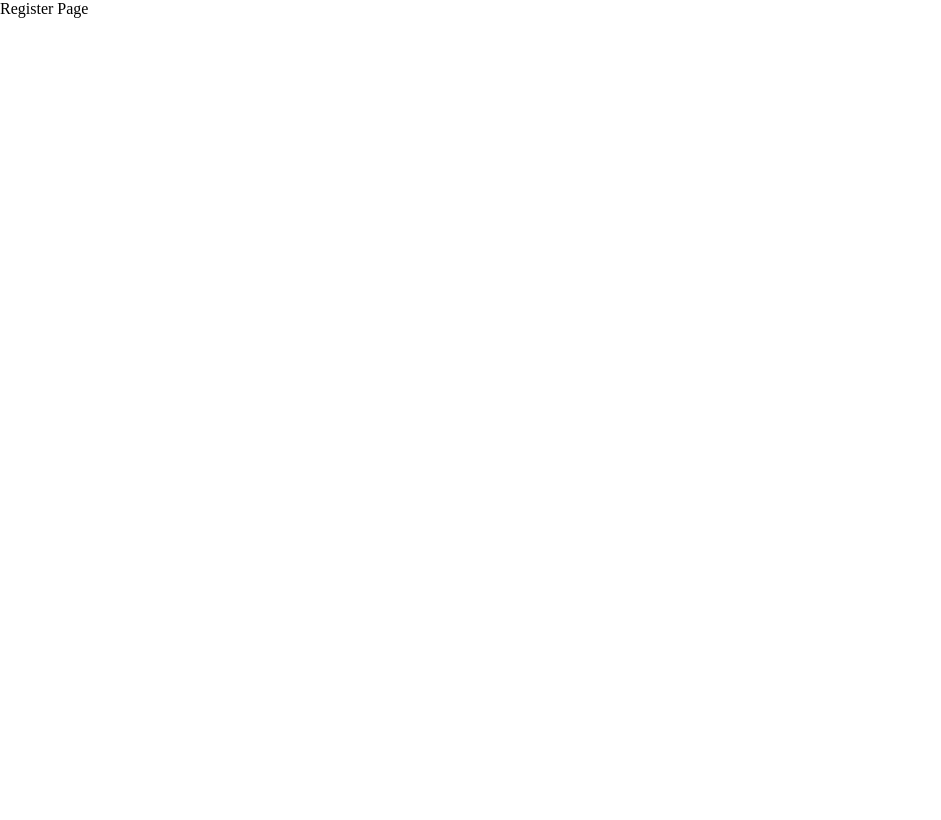
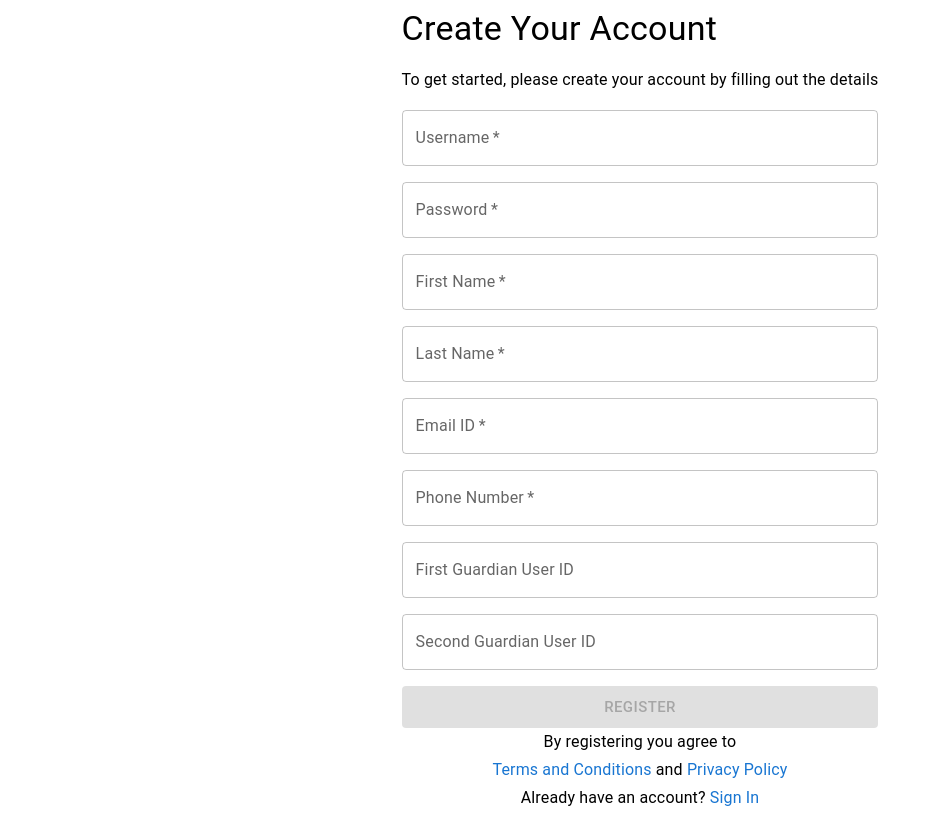
Before and after one commit to kradib/omni-health-ui, a React (Vite) app: page /register in a window 1280 px wide. Shown: the whole page, without its empty margins (0-941 px from the left). Built offline with nearby package versions, Linux system fonts and the light colour scheme.

Commit message:
Add UI for register page

```diff
--- /dev/null
+++ b/src/interface/IUserDetails.ts
@@ -0,0 +1,10 @@
+export interface IUserDetails {
+    username: String,
+    password: String,
+    firstName: String,
+    lastName: String,
+    emailId: String,
+    phoneNumber: String,
+    firstGuardianUserId?: String,
+    secondGuardianUserId?: String
+}
--- a/src/pages/Register.tsx
+++ b/src/pages/Register.tsx
@@ -1,5 +1,191 @@
+import TextField from "@mui/material/TextField";
+import Typography from "@mui/material/Typography";
+import Button from "@mui/material/Button";
+import Stack from "@mui/material/Stack";
+import Box from "@mui/material/Box";
+import Link from "@mui/material/Link";
+import { useState } from "react";
+import { IUserDetails } from "../interface/IUserDetails";
+import { validateEmail } from "../utils/Utils";
+
 const Register = () => {
-    return <div>Register Page</div>;
+    const [userDetails, setUserDetails] = useState<IUserDetails>({
+        username: "",
+        password: "",
+        firstName: "",
+        lastName: "",
+        emailId: "",
+        phoneNumber: "",
+        firstGuardianUserId: "",
+        secondGuardianUserId: "",
+    });
+
+    function isValidInput(userDetails: IUserDetails) {
+        return (
+            userDetails.username.length > 0 &&
+            userDetails.password.length > 0 &&
+            userDetails.firstName.length > 0 &&
+            userDetails.lastName.length > 0 &&
+            userDetails.emailId.length > 0 &&
+            validateEmail(userDetails.emailId) &&
+            userDetails.phoneNumber.length > 0
+        );
+    }
+
+    return (
+        <>
+            <Box
+                sx={{
+                    display: "flex",
+                    justifyContent: "center"
+                }}
+            >
+                <Box
+                    sx={{
+                        display: "flex",
+                        flexDirection: "column",
+                        justifyContent: "space-between",
+                        alignItems: "center",
+                        alignContent: "center",
+                        minHeight: "98vh",
+                        p: 1,
+                    }}
+                >
+                    <Stack spacing={2}>
+                        <Typography variant="h4">Create Your Account</Typography>
+                        <Typography variant="subtitle1">
+                            To get started, please create your account by filling out the
+                            details
+                        </Typography>
+
+                        <TextField
+                            id="username"
+                            label="Username"
+                            required
+                            onChange={(e) =>
+                                setUserDetails({ ...userDetails, username: e.target.value })
+                            }
+                            variant="outlined"
+                            value={userDetails.username}
+                        />
+
+                        <TextField
+                            id="password"
+                            type="password"
+                            label="Password"
+                            required
+                            onChange={(e) =>
+                                setUserDetails({ ...userDetails, password: e.target.value })
+                            }
+                            variant="outlined"
+                            value={userDetails.password}
+                        />
+
+                        <TextField
+                            id="firstName"
+                            label="First Name"
+                            required
+                            onChange={(e) =>
+                                setUserDetails({ ...userDetails, firstName: e.target.value })
+                            }
+                            variant="outlined"
+                            value={userDetails.firstName}
+                        />
+
+                        <TextField
+                            id="lastName"
+                            label="Last Name"
+                            required
+                            onChange={(e) =>
+                                setUserDetails({ ...userDetails, lastName: e.target.value })
+                            }
+                            variant="outlined"
+                            value={userDetails.lastName}
+                        />
+
+                        <TextField
+                            id="emailId"
+                            label="Email ID"
+                            type="email"
+                            required
+                            onChange={(e) =>
+                                setUserDetails({ ...userDetails, emailId: e.target.value })
+                            }
+                            variant="outlined"
+                            value={userDetails.emailId}
+                        />
+
+                        <TextField
+                            id="phoneNumber"
+                            label="Phone Number"
+                            required
+                            onChange={(e) =>
+                                setUserDetails({ ...userDetails, phoneNumber: e.target.value })
+                            }
+                            variant="outlined"
+                            value={userDetails.phoneNumber}
+                        />
+
+                        <TextField
+                            id="firstGuardianUserId"
+                            label="First Guardian User ID"
+                            onChange={(e) =>
+                                setUserDetails({
+                                    ...userDetails,
+                                    firstGuardianUserId: e.target.value,
+                                })
+                            }
+                            variant="outlined"
+                            value={userDetails.firstGuardianUserId}
+                        />
+
+                        <TextField
+                            id="secondGuardianUserId"
+                            label="Second Guardian User ID"
+                            onChange={(e) =>
+                                setUserDetails({
+                                    ...userDetails,
+                                    secondGuardianUserId: e.target.value,
+                                })
+                            }
+                            variant="outlined"
+                            value={userDetails.secondGuardianUserId}
+                        />
+
+                        <Button
+                            variant="contained"
+                            disabled={!isValidInput(userDetails)}
+                            onClick={() => console.log("UsernameDetails: " + JSON.stringify(userDetails))}
+                            size="large"
+                        >
+                            Register
+                        </Button>
+                    </Stack>
+
+                    <div>
+                        <Typography align="center" variant="subtitle1">
+                            By registering you agree to
+                        </Typography>
+                        <Typography align="center" variant="subtitle1">
+                            <Link href="#" underline="none">
+                                Terms and Conditions
+                            </Link>{" "}
+                            and{" "}
+                            <Link href="#" underline="none">
+                                Privacy Policy
+                            </Link>
+                        </Typography>
+                        <Typography align="center" variant="subtitle1">
+                            Already have an account?{" "}
+                            <Link href="/login" underline="none">
+                                Sign In
+                            </Link>
+                        </Typography>
+                    </div>
+                </Box>
+            </Box >
+        </>
+    );
 };
 
 export default Register;
--- /dev/null
+++ b/src/utils/Utils.ts
@@ -0,0 +1,7 @@
+export const validateEmail = (email: String) => {
+    return String(email)
+      .toLowerCase()
+      .match(
+        /^(([^<>()[\]\\.,;:\s@"]+(\.[^<>()[\]\\.,;:\s@"]+)*)|.(".+"))@((\[[0-9]{1,3}\.[0-9]{1,3}\.[0-9]{1,3}\.[0-9]{1,3}\])|(([a-zA-Z\-0-9]+\.)+[a-zA-Z]{2,}))$/
+      );
+  };
```
